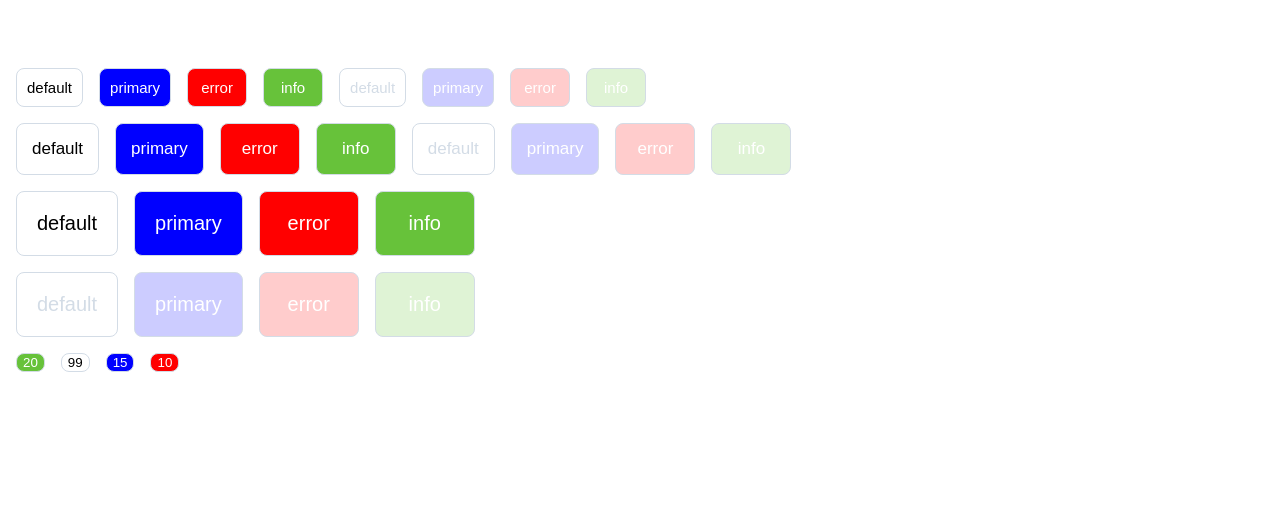
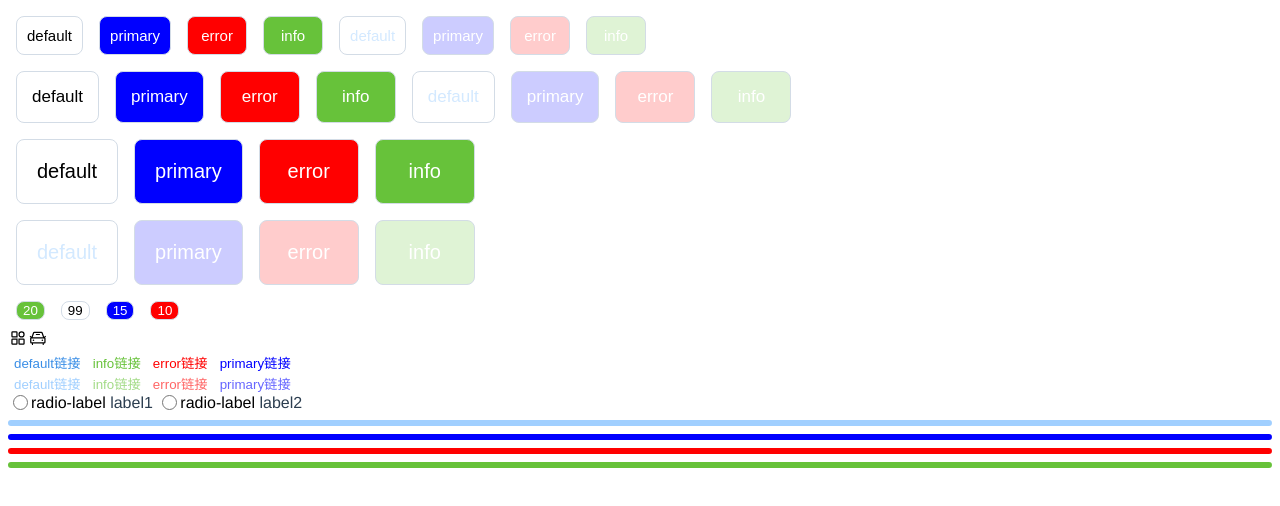
Before and after one commit to fbz1233333/myUI, a Vue app: page / in a window 1280 px wide. Shown: the top 506 px of the page. Built offline with nearby package versions, Linux system fonts and the light colour scheme.

Commit message:
css样式

```diff
--- a/src/App.vue
+++ b/src/App.vue
@@ -11,11 +11,11 @@ export default {
 </script>
 
 <style lang="less">
+  @import 'css/index.less';
 #app {
   font-family: 'Avenir', Helvetica, Arial, sans-serif;
   -webkit-font-smoothing: antialiased;
   -moz-osx-font-smoothing: grayscale;
   color: #2c3e50;
-  margin-top: 60px;
 }
 </style>
--- a/src/components/ex-button-circle.vue
+++ b/src/components/ex-button-circle.vue
@@ -1,8 +1,8 @@
 <template>
 
-    <button class="ex-button" :class="'ex-button-'+type">
-      <slot></slot>
-    </button>
+  <button class="ex-button" :class="'ex-button-'+type">
+    <slot></slot>
+  </button>
 
 </template>
 <script>
@@ -24,12 +24,8 @@
                     default:'default'
                 },
             },
-
-
-        mounted(){
-        }
     }
 </script>
 <style scoped>
-  @import "../css/index.less";
+
 </style>
--- a/src/components/ex-button.vue
+++ b/src/components/ex-button.vue
@@ -26,10 +26,10 @@
 
 
         mounted(){
+
+
         }
     }
 </script>
-<style scoped lang="less">
-@import "../css/index.less";
-
+<style scoped>
 </style>
--- /dev/null
+++ b/src/components/ex-hr.vue
@@ -0,0 +1,18 @@
+<template>
+<div class="div-row">
+  <hr class="ex-hr" :class="'ex-hr-'+type">
+</div>
+</template>
+<script>
+  export default {
+      props:{
+          type:{
+              type:String,
+              default:"default"
+          }
+      }
+  }
+
+</script>
+<style scoped>
+</style>
--- /dev/null
+++ b/src/components/ex-icon.vue
@@ -0,0 +1,21 @@
+<template>
+    <img :src="'../static/svg/'+i+'.svg'"  width="20" height="20"/>
+<!--  所有的静态资源都要放到static中-->
+</template>
+<script>
+export default {
+  props:{
+      i:{
+          type:String,
+          require:true,
+          default:'all'
+      },
+  },
+  mounted(){
+  }
+}
+</script>
+<style scoped>
+
+
+</style>
--- /dev/null
+++ b/src/components/ex-link.vue
@@ -0,0 +1,31 @@
+<template>
+<button :class="'ex-link ex-link-'+type" @click="handleHref(href)">
+  <slot></slot>
+</button>
+</template>
+<script>
+export default {
+    methods:{
+        handleHref(href){
+            window.location.href=href
+            // console.log(href)
+            // this.$router.push({path:href})
+        }
+
+
+    },
+    props: {
+        type: {
+            type: String,
+            default: 'default'
+        },
+        href: {
+            type: String,
+            default: '#'
+        }
+    }
+}
+</script>
+<style scoped lang="less">
+
+</style>
--- /dev/null
+++ b/src/components/ex-radio.vue
@@ -0,0 +1,28 @@
+<template>
+<div class="div-row">
+
+    <input class="ex-radio" type="radio" :value="value" :id="'id'+value"/>
+      <label :for="'id'+value" class="ex-label">{{label}}</label>
+    {{value}}
+</div>
+
+</template>
+<script>
+export default {
+  props:{
+      label:{
+          type:String,
+          require:true,
+          default:'radio-label'
+      },
+      value:{
+          type:String,
+          require:true,
+          default: "radio-value"
+      }
+
+  }
+}
+</script>
+<style scoped>
+</style>
--- a/src/css/index.less
+++ b/src/css/index.less
@@ -1,21 +1,30 @@
 @import "../less/config.less";
+.div-min{
+  min-height: 0;
+  min-width: 0;
+}
+.div-float-left{
+  float: left;
+}
+
 .ex-button-default{
   background-color: white;
   color: black;
 }
 
+
 .ex-button-default:hover{
-  background-color: #a0cfff ;
-  color: #3a8ee6;
+  background-color: @default-color;
+  color: @default-color2;
 }
 
 .ex-button-default:focus{
-  border-color: #3a8ee6;
+  border-color: @default-color2;
 }
 
 .ex-button-default:disabled{
   background-color: white;
-  color: #d3dce6;
+  color: lighten(@default-color,10%)
 }
 
 .ex-button-primary{
@@ -113,3 +122,91 @@
   border-width:1px;
   border-color:#d3dce6;
 }
+.ex-button:hover:disabled{
+  cursor: not-allowed;
+  border-style:solid;
+  border-width:1px;
+  border-color:#d3dce6;
+}
+
+.ex-link{
+  outline: 0;
+  background: white;
+  border-width: 0;;
+}
+.ex-link-default{
+  color: @default-color2;
+}
+.ex-link-default:hover{
+  color: @default-color;
+}
+
+.ex-link-info{
+  color: @info-color;
+}
+.ex-link-info:hover{
+  color: lighten(@info-color,20%);
+}
+.ex-link-primary{
+  color: @primary-color;
+}
+.ex-link-primary:hover{
+  color: lighten(@primary-color,20%);
+}
+.ex-link-error{
+  color: @error-color;
+}
+.ex-link-error:hover{
+  color: lighten(@error-color,20%);
+}
+
+.ex-link-default:disabled{
+  color: @default-color
+}
+
+.ex-link-info:disabled{
+  color: lighten(@info-color,20%);
+}
+
+.ex-link-primary:disabled{
+  color: lighten(@primary-color,20%);
+}
+
+.ex-link-error:disabled{
+  color: lighten(@error-color,20%);
+}
+
+
+.ex-radio{
+  width: 15px;
+  height: 15px;
+  border:2px solid @primary-color;
+  vertical-align: middle;
+  margin-top: -2px;
+  margin-bottom: 1px;
+}
+
+.ex-label{
+  color: @black-color;
+}
+////info
+.div-row{
+  display: inline;
+}
+
+.ex-hr{
+  border: 3px solid;
+  border-radius: 10px;
+}
+.ex-hr-primary{
+  border-color: @primary-color;
+}
+.ex-hr-info{
+  border-color: @info-color;
+}
+.ex-hr-default{
+  border-color: @default-color;
+}
+.ex-hr-error{
+  border-color: @error-color;
+}
--- a/src/less/config.less
+++ b/src/less/config.less
@@ -1,7 +1,11 @@
+@default-color: #a0cfff;
+@default-color2: #3a8ee6;
 @primary-color:  blue;
 @error-color: red;
 @info-color:#67c23a;
 
+@black-color: black;
+
 @font-sm:15px;
 @font-md:17px;
 @font-lg:20px;
--- a/src/main.js
+++ b/src/main.js
@@ -7,8 +7,6 @@ import router from './router'
 import  ElementUI from 'element-ui'
 Vue.use(ElementUI)
 import 'element-ui/lib/theme-chalk/index.css';
-
-
 Vue.config.productionTip = false
 
 /* eslint-disable no-new */
--- a/src/pages/ex-layout.vue
+++ b/src/pages/ex-layout.vue
@@ -37,6 +37,34 @@
 
     <br>
 <!--    暂时没有思路-->
+
+    <ex-icon i="all"></ex-icon>
+    <ex-icon i="auto"></ex-icon>
+
+    <br>
+
+    <ex-link>default链接</ex-link>
+    <ex-link type="info" href="http://www.baidu.com">info链接</ex-link>
+    <ex-link type="error">error链接</ex-link>
+    <ex-link type="primary">primary链接</ex-link>
+    <br>
+
+    <ex-link disabled>default链接</ex-link>
+    <ex-link type="info" disabled>info链接</ex-link>
+    <ex-link type="error" disabled>error链接</ex-link>
+    <ex-link type="primary" disabled>primary链接</ex-link>
+
+<!--    实际上用的还是button-->
+    <br>
+    <ex-radio value="label1">label1</ex-radio>
+    <ex-radio value="label2">label2</ex-radio>
+
+
+    <br>
+    <ex-hr type="default"></ex-hr>
+    <ex-hr type="primary"></ex-hr>
+    <ex-hr type="error"></ex-hr>
+    <ex-hr type="info"></ex-hr>
   </div>
 
 </template>
@@ -44,12 +72,19 @@
   export default {
       components:{
           'ex-button':exButton,
-          'ex-button-circle':exCircleButton
+          'ex-button-circle':exCircleButton,
+          'ex-icon':exIcon,
+          'ex-link':exLink,
+          'ex-radio':exRadio,
+          'ex-hr':exHr
       }
   }
   import exButton from '@/components/ex-button'
   import exCircleButton from '@/components/ex-button-circle'
-
+  import exIcon from '@/components/ex-icon'
+  import exLink from '@/components/ex-link'
+  import exRadio from '@/components/ex-radio'
+  import exHr from '@/components/ex-hr'
 </script>
 <style scoped>
 </style>
```
Also changed, not shown: static/svg/all.svg (added), static/svg/auto.svg (added).
